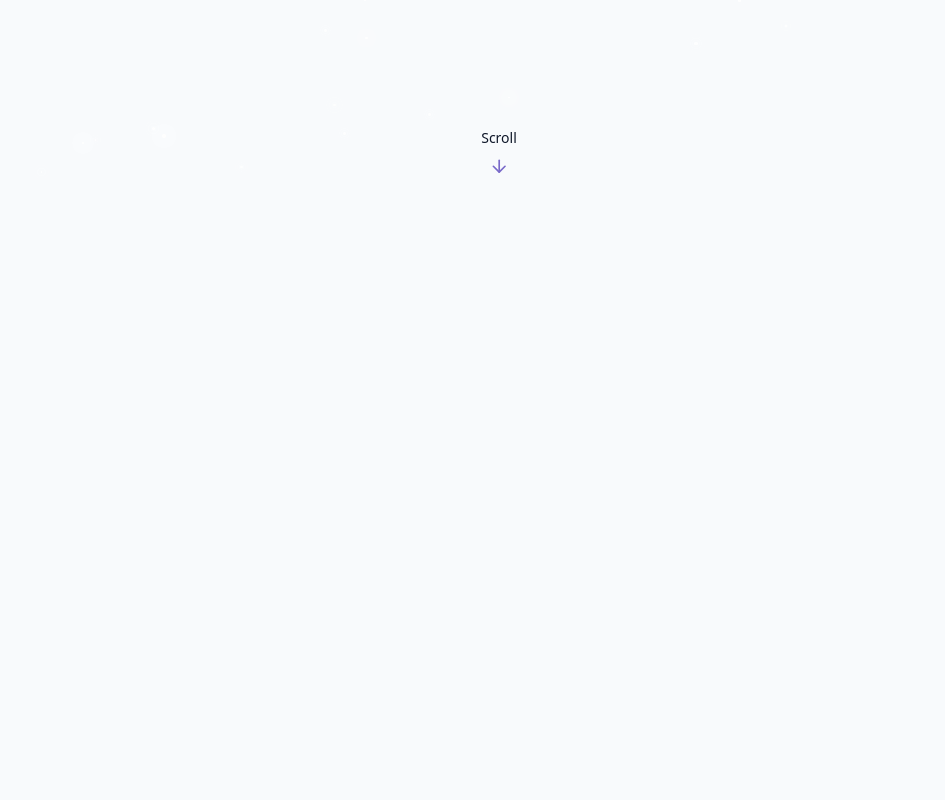
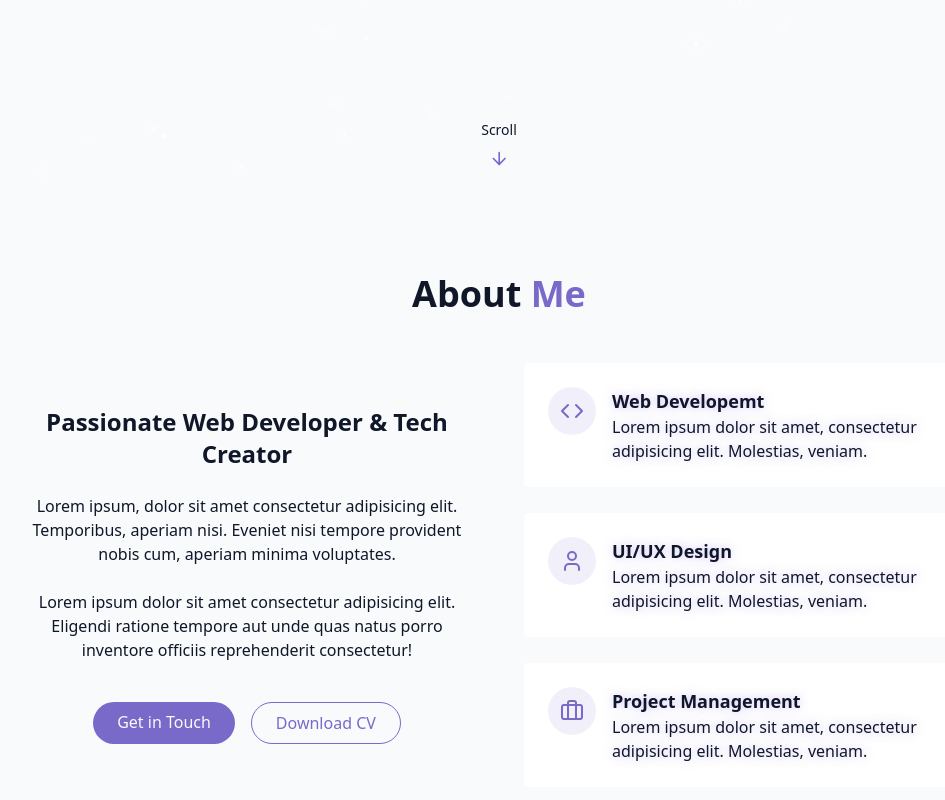
Before and after one commit to ayushmandwivedi/portfolio, a React (Vite) app: page / in a window 1280 px wide. Shown: the part 622-1422 px from the top of the page, without its empty margins (141-1086 px from the left). Before the commit the page ends 800 px from the top, so only its background shows below. Built offline with nearby package versions, Linux system fonts and the light colour scheme.

Commit message:
adds about me section

```diff
--- /dev/null
+++ b/src/components/AboutMe.jsx
@@ -0,0 +1,88 @@
+import { Briefcase, Code, User } from "lucide-react";
+import React from "react";
+
+const AboutMe = () => {
+  return (
+    <section id="about" className="py-24 px-4 relative">
+      <div className="container mx-auto max-w-5xl">
+        <h2 className="text-3xl md:text-4xl font-bold mb-12 text-center">
+          About <span className="text-primary">Me</span>
+        </h2>
+        <div className="grid grid-cols-1 md:grid-cols-2 gap-12 items-center">
+          <div className="space-y-6">
+            <h3 className="text-2xl font-semibold">
+              Passionate Web Developer & Tech Creator
+            </h3>
+            <p className="text-muted-foreground">
+              Lorem ipsum, dolor sit amet consectetur adipisicing elit.
+              Temporibus, aperiam nisi. Eveniet nisi tempore provident nobis
+              cum, aperiam minima voluptates.
+            </p>
+            <p className="text-muted-foreground">
+              Lorem ipsum dolor sit amet consectetur adipisicing elit. Eligendi
+              ratione tempore aut unde quas natus porro inventore officiis
+              reprehenderit consectetur!
+            </p>
+            <div className="flex flex-col sm:flex-row gap-4 pt-4 justify-center">
+              <a href="#contact" className="cosmic-button">
+                Get in Touch
+              </a>
+              <a
+                href=""
+                className="px-6 py-2 rounded-full border border-primary text-primary hover:bg-primary/10 transition-colors duration-300"
+              >
+                Download CV
+              </a>
+            </div>
+          </div>
+          <div className="grid grid-cols-1 gap-6">
+            <div className="gradient-border p-6 card-hover">
+              <div className="flex items-start gap-4">
+                <div className="p-3 rounded-full bg-primary/10">
+                  <Code className="h-6 w-6 text-primary" />
+                </div>
+                <div className="text-left">
+                  <h4 className="font-semibold text-lg">Web Developemt</h4>
+                  <p className="text-muted-foreground">
+                    Lorem ipsum dolor sit amet, consectetur adipisicing elit.
+                    Molestias, veniam.
+                  </p>
+                </div>
+              </div>
+            </div>
+            <div className="gradient-border p-6 card-hover">
+              <div className="flex items-start gap-4">
+                <div className="p-3 rounded-full bg-primary/10">
+                  <User className="h-6 w-6 text-primary" />
+                </div>
+                <div className="text-left">
+                  <h4 className="font-semibold text-lg">UI/UX Design</h4>
+                  <p className="text-muted-foreground">
+                    Lorem ipsum dolor sit amet, consectetur adipisicing elit.
+                    Molestias, veniam.
+                  </p>
+                </div>
+              </div>
+            </div>
+            <div className="gradient-border p-6 card-hover">
+              <div className="flex items-start gap-4">
+                <div className="p-3 rounded-full bg-primary/10">
+                  <Briefcase className="h-6 w-6 text-primary" />
+                </div>
+                <div className="text-left">
+                  <h4 className="font-semibold text-lg">Project Management</h4>
+                  <p className="text-muted-foreground">
+                    Lorem ipsum dolor sit amet, consectetur adipisicing elit.
+                    Molestias, veniam.
+                  </p>
+                </div>
+              </div>
+            </div>
+          </div>
+        </div>
+      </div>
+    </section>
+  );
+};
+
+export default AboutMe;
--- a/src/pages/Home.jsx
+++ b/src/pages/Home.jsx
@@ -3,6 +3,7 @@
 import StarBackground from "../components/StarBackground";
 import Navbar from "../components/Navbar";
 import HeroSection from "../components/HeroSection";
+import AboutMe from "../components/AboutMe";
 
 const Home = () => {
   return (
@@ -16,6 +17,7 @@
       {/* Main Content */}
       <main>
         <HeroSection />
+        <AboutMe />
       </main>
       {/* Footer */}
     </div>
```
